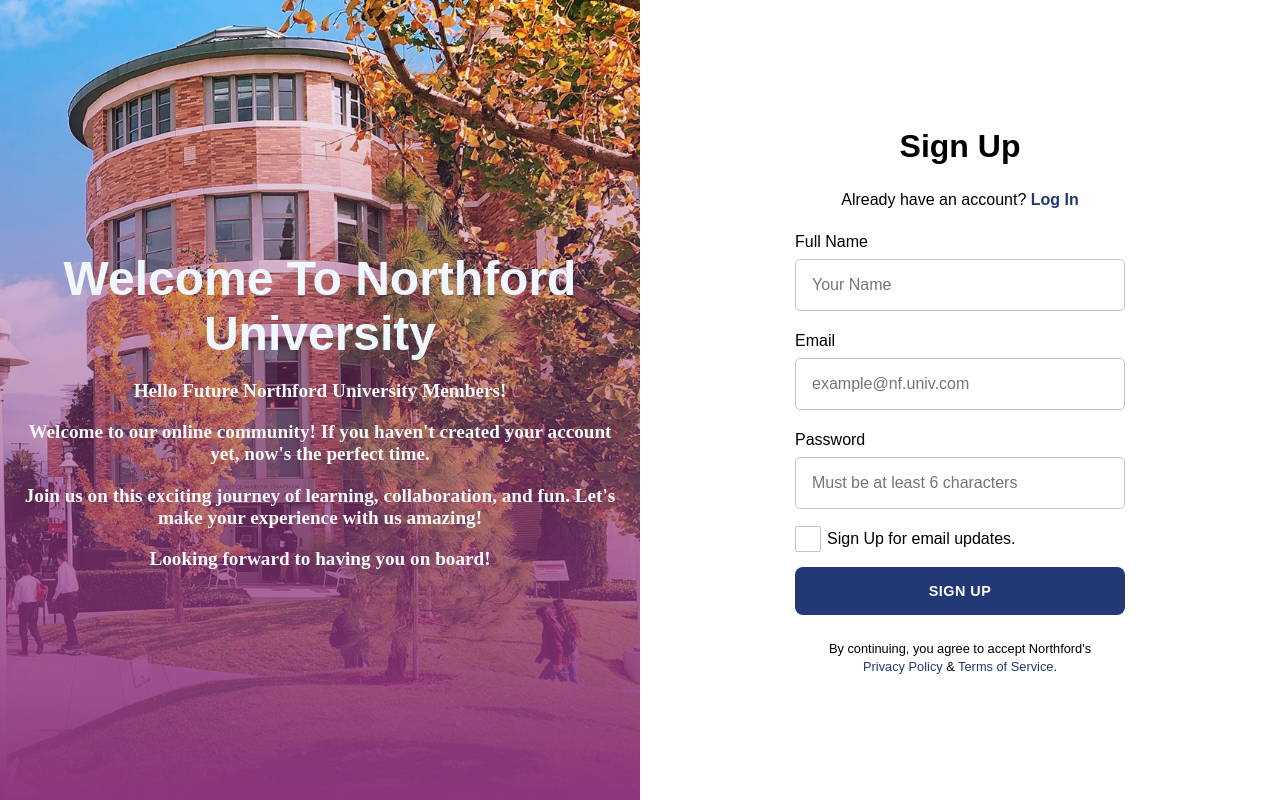
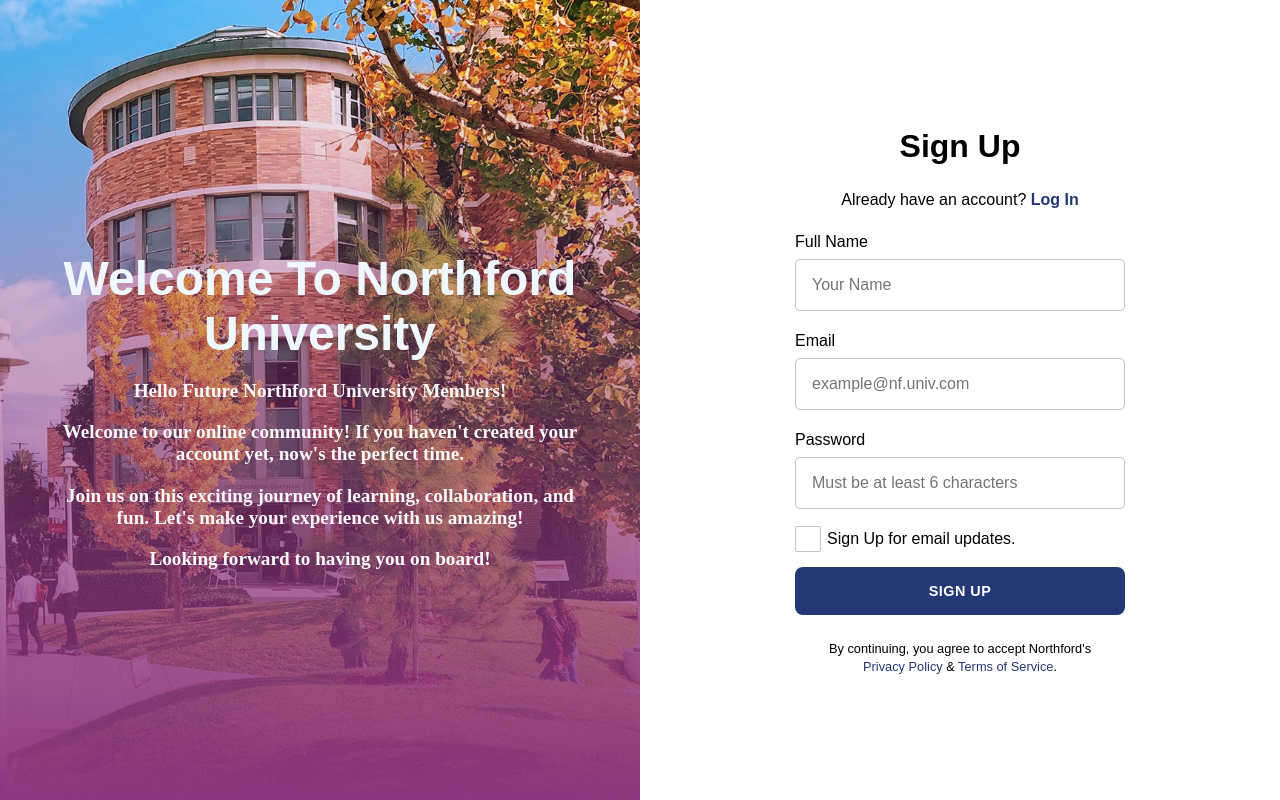
Before and after one commit to jelyn0225/SCR_System, a PHP site: page /signup.html in a window 1280 px wide. Run offline with PHP 8.4, Linux system fonts and the light colour scheme.

Commit message:
Increase padding 0 3em

```diff
--- a/design.css
+++ b/design.css
@@ -48,7 +48,7 @@ a:hover {
   background-size: cover;
 }
 .left .copy {
-  padding: 1.5em;
+  padding: 0 3em;
   text-align: center;
   --webkit-font-smoothing: antialiased;
   -moz-osx-font-smoothing: grayscale;
```
